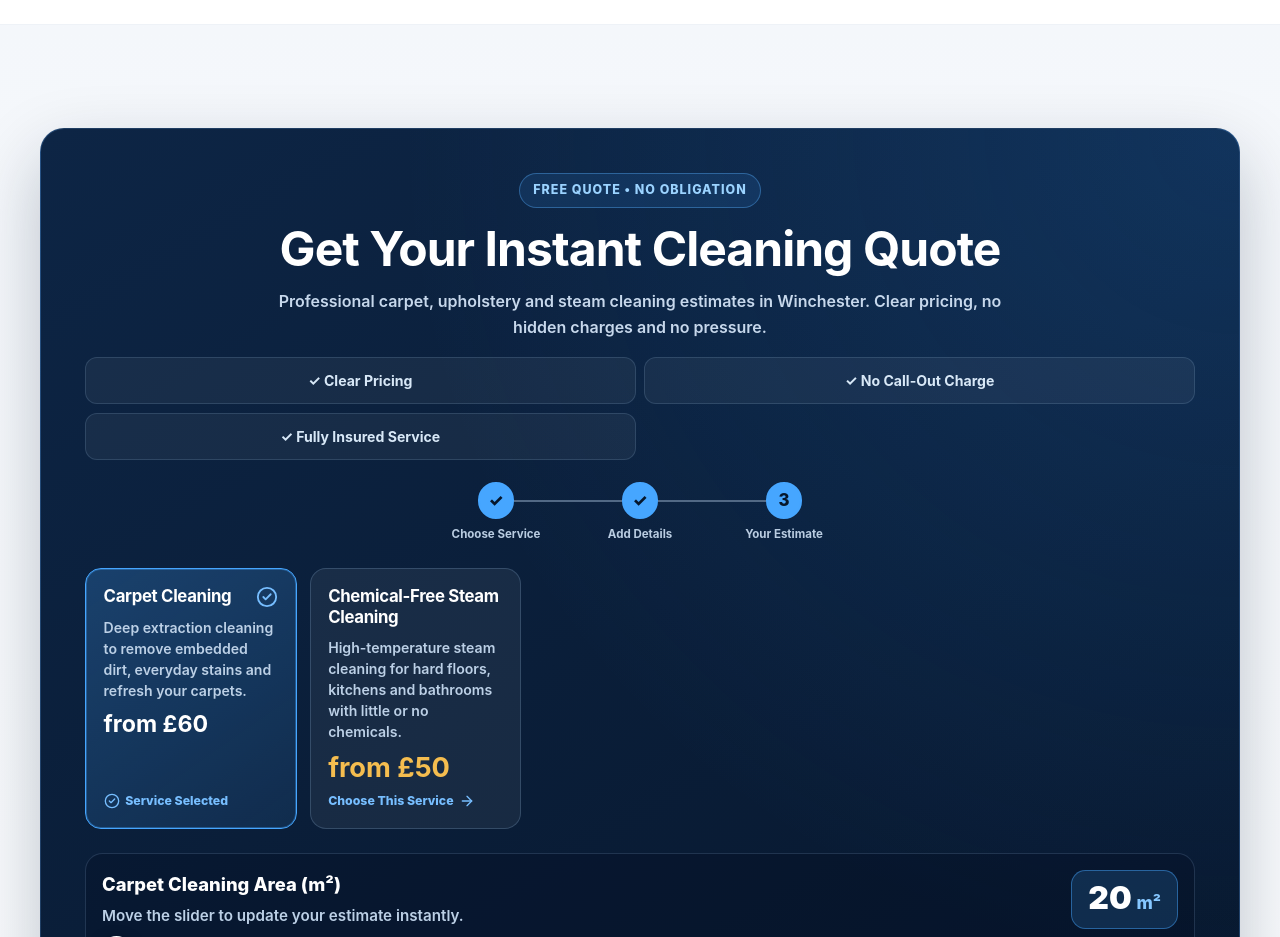
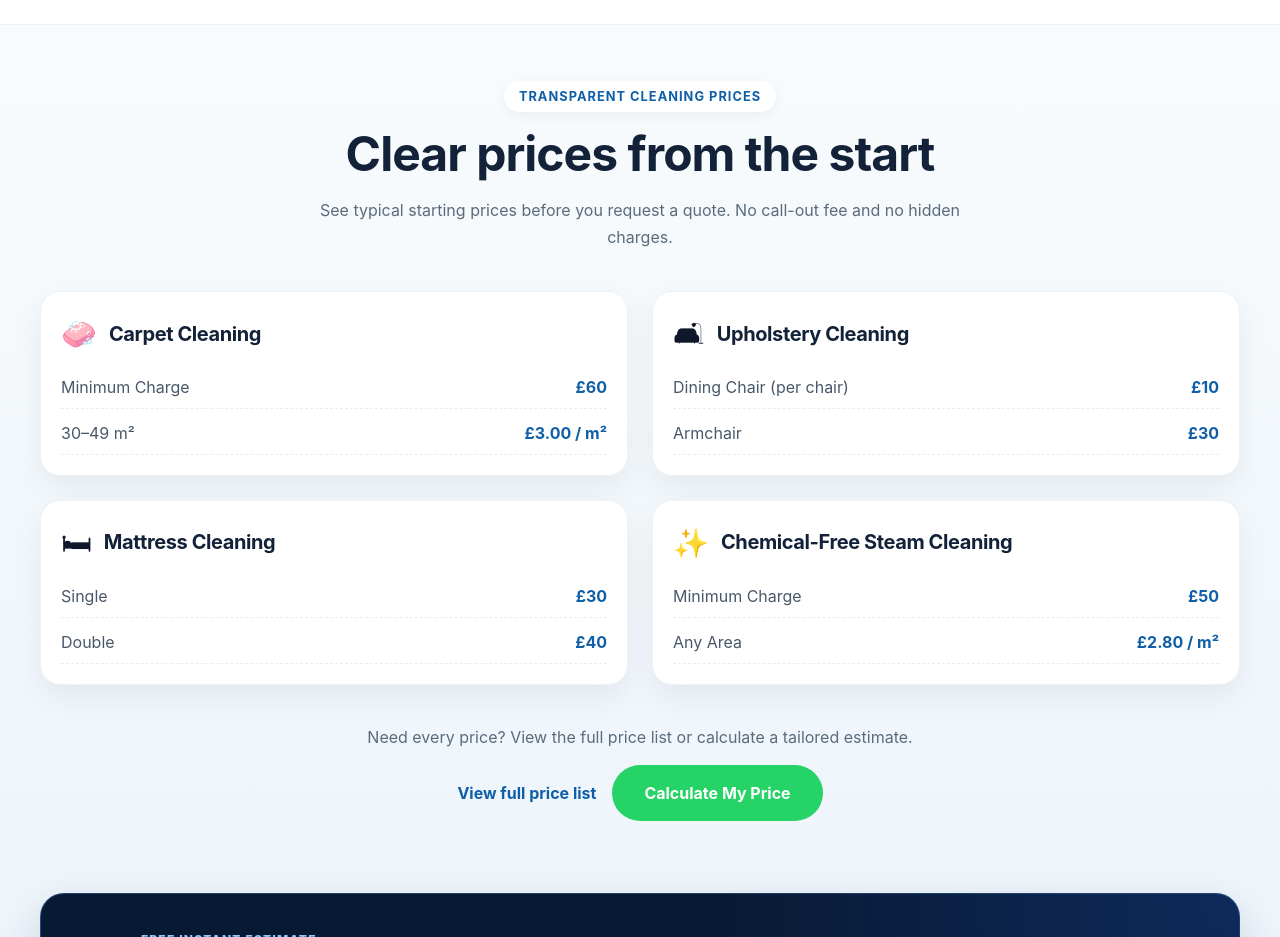
Before and after one commit to Robigo1977/ROBIGO-V5, a React (Vite) app: page / in a window 1280 px wide. Shown: the part 1863-2800 px from the top of the page. Built offline with nearby package versions, Linux system fonts and the light colour scheme.

Commit message:
Shorten homepage and add dedicated quote page

```diff
--- a/src/App.tsx
+++ b/src/App.tsx
@@ -1,4 +1,5 @@
-import { Route, Routes } from "react-router-dom";
+import { useEffect } from "react";
+import { Route, Routes, useLocation } from "react-router-dom";
 
 import Navbar from "./components/layout/Navbar";
 import Footer from "./components/layout/Footer";
@@ -7,7 +8,8 @@ import FloatingWhatsApp from "./components/layout/FloatingWhatsApp/FloatingWhats
 import Hero from "./components/sections/Hero";
 import UrgentServices from "./components/sections/UrgentServices";
 import TrustBar from "./components/sections/TrustBar";
-import QuoteCalculator from "./components/sections/QuoteCalculator";
+import Pricing from "./components/sections/Pricing/Pricing";
+import QuoteTeaser from "./components/sections/QuoteTeaser/QuoteTeaser";
 import BeforeAfter from "./components/sections/BeforeAfter";
 import Services from "./components/sections/Services";
 import ExploreMore from "./components/sections/ExploreMore/ExploreMore";
@@ -17,6 +19,7 @@ import CarpetCleaningWinchester from "./pages/CarpetCleaningWinchester";
 import MoreInformation from "./pages/MoreInformation";
 import CommercialCleaningWinchester from "./pages/CommercialCleaningWinchester";
 import CommercialSectorPage from "./pages/CommercialSectorPage";
+import InstantQuote from "./pages/InstantQuote";
 
 function HomePage() {
   return (
@@ -24,7 +27,8 @@ function HomePage() {
       <Hero />
       <UrgentServices />
       <TrustBar />
-      <QuoteCalculator />
+      <Pricing compact />
+      <QuoteTeaser />
       <Services />
       <BeforeAfter compact />
       <ExploreMore />
@@ -33,13 +37,34 @@ function HomePage() {
   );
 }
 
+function RouteScrollManager() {
+  const { pathname, hash } = useLocation();
+
+  useEffect(() => {
+    const frame = window.requestAnimationFrame(() => {
+      if (hash) {
+        document.getElementById(hash.slice(1))?.scrollIntoView();
+        return;
+      }
+
+      window.scrollTo({ top: 0, left: 0 });
+    });
+
+    return () => window.cancelAnimationFrame(frame);
+  }, [pathname, hash]);
+
+  return null;
+}
+
 function App() {
   return (
     <>
+      <RouteScrollManager />
       <Navbar />
 
       <Routes>
         <Route path="/" element={<HomePage />} />
+        <Route path="/instant-quote" element={<InstantQuote />} />
         <Route
           path="/carpet-cleaning-winchester"
           element={<CarpetCleaningWinchester />}
--- a/src/components/layout/Navbar/Navbar.tsx
+++ b/src/components/layout/Navbar/Navbar.tsx
@@ -22,8 +22,9 @@ export default function Navbar() {
             aria-label="Primary navigation"
           >
             <a href="/#services">Services</a>
-            <a href="/#quote">Quote</a>
-            <a href="/#reviews">Reviews</a>
+            <a href="/#pricing">Prices</a>
+            <a href="/instant-quote">Instant Quote</a>
+            <a href="/more-about-robigo#reviews">Reviews</a>
             <a href="/#contact">Contact</a>
           </nav>
 
--- a/src/components/sections/Hero/hero.data.ts
+++ b/src/components/sections/Hero/hero.data.ts
@@ -1,14 +1,14 @@
 export const heroData = {
-  badge: "WINCHESTER AREA",
+  badge: "WINCHESTER & SURROUNDING AREAS",
 
   title: "Premium Carpet Cleaning in Winchester",
 
   subtitle:
-    "Carpets, upholstery and chemical-free steam cleaning — professionally cleaned, beautifully finished.",
+    "Carpets, upholstery and chemical-free steam cleaning across Winchester and nearby areas — professionally cleaned, beautifully finished.",
 
   primaryButton: {
     label: "Get My Free WhatsApp Quote",
-    href: "#quote",
+    href: "/instant-quote",
   },
 
   secondaryButton: {
--- a/src/components/sections/Pricing/Pricing.module.css
+++ b/src/components/sections/Pricing/Pricing.module.css
@@ -1,6 +1,10 @@
 .section {
   padding: 5rem 0;
   background: linear-gradient(180deg, #f8fbfd 0%, #eef5fb 100%);
+}
+
+.compact {
+  padding: 3.5rem 0;
 }
 
 .header {
@@ -98,6 +102,15 @@
   color: #5c6b7a;
 }
 
+.secondaryLink {
+  display: block;
+  width: fit-content;
+  margin: 0 auto 1rem;
+  color: #0f5fa8;
+  font-weight: 700;
+  text-underline-offset: 0.2em;
+}
+
 .button {
   display: inline-flex;
   align-items: center;
@@ -119,4 +132,26 @@
   .grid {
     grid-template-columns: repeat(2, 1fr);
   }
+
+  .compact .card {
+    padding: 1.25rem;
+  }
+
+  .compact .cta {
+    display: flex;
+    flex-wrap: wrap;
+    align-items: center;
+    justify-content: center;
+    gap: 1rem;
+  }
+
+  .compact .cta p {
+    flex-basis: 100%;
+    margin: 0;
+  }
+
+  .compact .secondaryLink {
+    display: inline-flex;
+    margin: 0;
+  }
 }
--- a/src/components/sections/Pricing/Pricing.tsx
+++ b/src/components/sections/Pricing/Pricing.tsx
@@ -1,287 +1,84 @@
-// src/components/sections/Pricing/Pricing.tsx
-
 import Container from "../../ui/Container/Container";
 import { site } from "../../../config/site";
-
 import { pricing } from "./pricing.data";
-
 import styles from "./Pricing.module.css";
 
+interface PricingProps {
+  compact?: boolean;
+}
 
+export default function Pricing({ compact = false }: PricingProps) {
+  return (
+    <section
+      id="pricing"
+      className={`${styles.section} ${compact ? styles.compact : ""}`}
+      aria-labelledby="pricing-heading"
+    >
+      <Container>
+        <div className={styles.header}>
+          <span className={styles.eyebrow}>TRANSPARENT CLEANING PRICES</span>
+          <h2 id="pricing-heading">
+            {compact
+              ? "Clear prices from the start"
+              : "Professional Cleaning Prices in Winchester"}
+          </h2>
+          <p>
+            {compact
+              ? "See typical starting prices before you request a quote. No call-out fee and no hidden charges."
+              : "Clear carpet, upholstery, mattress and steam cleaning prices with no hidden charges and no call-out fees. Use our instant quote calculator or contact ROBIGO on WhatsApp for a personalised quotation."}
+          </p>
+        </div>
 
-export default function Pricing() {
+        <div className={styles.grid}>
+          {pricing.map((category) => (
+            <article key={category.id} className={styles.card}>
+              <div className={styles.cardHeader}>
+                <span className={styles.icon} aria-hidden="true">
+                  {category.icon}
+                </span>
+                <h3>{category.title}</h3>
+              </div>
 
+              <div className={styles.list}>
+                {(compact ? category.items.slice(0, 2) : category.items).map(
+                  (item) => (
+                    <div
+                      key={`${category.id}-${item.label}`}
+                      className={styles.row}
+                    >
+                      <span className={styles.label}>{item.label}</span>
+                      <span className={styles.price}>{item.price}</span>
+                    </div>
+                  ),
+                )}
+              </div>
+            </article>
+          ))}
+        </div>
 
-  return (
-
-
-    <section
-
-      id="pricing"
-
-      className={styles.section}
-
-    >
-
-
-
-      <Container>
-
-
-
-
-
-        <div
-
-          className={styles.header}
-
-        >
-
-
-
-          <span
-
-            className={styles.eyebrow}
-
-          >
-
-            TRANSPARENT CLEANING PRICES
-
-          </span>
-
-
-
-
-
-          <h2>
-
-            Professional Cleaning Prices in Winchester
-
-          </h2>
-
-
-
-
-
+        <div className={styles.cta}>
           <p>
-
-            Clear carpet, upholstery, mattress and steam cleaning prices with
-            no hidden charges and no call-out fees. Use our instant quote
-            calculator or contact ROBIGO on WhatsApp for a personalised
-            quotation.
-
+            {compact
+              ? "Need every price? View the full price list or calculate a tailored estimate."
+              : "Need a personalised quotation? Send ROBIGO a WhatsApp message and receive a clear, no-obligation estimate."}
           </p>
 
-
-
-        </div>
-
-
-
-
-
-
-
-        <div
-
-          className={styles.grid}
-
-        >
-
-
-
-          {pricing.map((category) => (
-
-
-
-            <article
-
-              key={category.id}
-
-              className={styles.card}
-
-            >
-
-
-
-              <div
-
-                className={styles.cardHeader}
-
-              >
-
-
-
-                <span
-
-                  className={styles.icon}
-
-                >
-
-                  {category.icon}
-
-                </span>
-
-
-
-
-
-                <h3>
-
-                  {category.title}
-
-                </h3>
-
-
-
-              </div>
-
-
-
-
-
-
-
-              <div
-
-                className={styles.list}
-
-              >
-
-
-
-                {category.items.map((item) => (
-
-
-
-                  <div
-
-
-                    key={`${category.id}-${item.label}`}
-
-
-                    className={styles.row}
-
-
-                  >
-
-
-
-                    <span
-
-                      className={styles.label}
-
-                    >
-
-                      {item.label}
-
-                    </span>
-
-
-
-
-
-                    <span
-
-                      className={styles.price}
-
-                    >
-
-                      {item.price}
-
-                    </span>
-
-
-
-                  </div>
-
-
-
-                ))}
-
-
-
-              </div>
-
-
-
-
-
-            </article>
-
-
-
-          ))}
-
-
-
-        </div>
-
-
-
-
-
-
-
-        <div
-
-          className={styles.cta}
-
-        >
-
-
-
-          <p>
-
-            Need a personalised quotation? Send ROBIGO a WhatsApp message and
-            receive a clear, no-obligation estimate.
-
-          </p>
-
-
-
-
+          {compact && (
+            <a className={styles.secondaryLink} href="/more-about-robigo#pricing">
+              View full price list
+            </a>
+          )}
 
           <a
-
-
             className={styles.button}
-
-
-            href={site.whatsappMessage()}
-
-
-            target="_blank"
-
-
-            rel="noopener noreferrer"
-
-
+            href={compact ? "/instant-quote" : site.whatsappMessage()}
+            target={compact ? undefined : "_blank"}
+            rel={compact ? undefined : "noopener noreferrer"}
           >
-
-            Get a Free WhatsApp Quote
-
+            {compact ? "Calculate My Price" : "Get a Free WhatsApp Quote"}
           </a>
-
-
-
         </div>
-
-
-
-
-
-
-
       </Container>
-
-
-
-
     </section>
-
-
   );
-
-
 }
--- a/src/components/sections/QuoteCalculator/QuoteCalculator.tsx
+++ b/src/components/sections/QuoteCalculator/QuoteCalculator.tsx
@@ -10,7 +10,6 @@ import QuoteActions from "./QuoteActions";
 import { calculateQuoteResult } from "./priceEngine";
 import type { QuoteExtras, QuoteItem, ServiceType } from "./types";
 import { fadeUp } from "../../../motion/variants";
-import { viewport } from "../../../motion/viewport";
 import styles from "./QuoteCalculator.module.css";
 
 const INITIAL_EXTRAS: QuoteExtras = {
@@ -69,8 +68,7 @@ export default function QuoteCalculator() {
           className={styles.calculator}
           variants={fadeUp}
           initial="hidden"
-          whileInView="show"
-          viewport={viewport}
+          animate="show"
         >
           <ProgressHeader currentStep={3} id="quote-heading" />
           <ServiceCards selected={service} onSelect={selectService} />
--- a/src/components/sections/QuoteCalculator/ServiceCards.tsx
+++ b/src/components/sections/QuoteCalculator/ServiceCards.tsx
@@ -11,7 +11,7 @@ import type {
 
 import {
   services,
-} from "./quote.data";
+} from "./data";
 import { SERVICE_PRICES } from "./servicePrices";
 
 import styles from "./QuoteCalculator.module.css";
--- a/src/components/sections/QuoteCalculator/quote.data.ts
+++ /dev/null
@@ -1,16 +0,0 @@
-import type { ServiceCard } from "./types";
-
-export const services: ServiceCard[] = [
-  {
-    id: "carpet",
-    title: "Carpet Cleaning",
-    description:
-      "Deep extraction cleaning to remove embedded dirt, everyday stains and refresh your carpets.",
-  },
-  {
-    id: "steam",
-    title: "Chemical-Free Steam Cleaning",
-    description:
-      "High-temperature steam cleaning for hard floors, kitchens and bathrooms with little or no chemicals.",
-  },
-];
--- /dev/null
+++ b/src/components/sections/QuoteTeaser/QuoteTeaser.tsx
@@ -0,0 +1,61 @@
+import { Calculator, Check, MessageCircle } from "lucide-react";
+
+import Container from "../../ui/Container";
+import Button from "../../ui/Button";
+import { site } from "../../../config/site";
+
+import styles from "./QuoteTeaser.module.css";
+
+export default function QuoteTeaser() {
+  return (
+    <section
+      id="quote"
+      className={styles.section}
+      aria-labelledby="quote-teaser-heading"
+    >
+      <Container>
+        <div className={styles.card}>
+          <div className={styles.icon} aria-hidden="true">
+            <Calculator size={28} />
+          </div>
+
+          <div className={styles.content}>
+            <span className={styles.eyebrow}>FREE INSTANT ESTIMATE</span>
+            <h2 id="quote-teaser-heading">Calculate your cleaning price</h2>
+            <p>
+              Choose your service and a few simple details to see an immediate,
+              no-obligation estimate.
+            </p>
+
+            <ul className={styles.benefits}>
+              <li>
+                <Check size={18} /> Takes about 60 seconds
+              </li>
+              <li>
+                <Check size={18} /> Clear price breakdown
+              </li>
+              <li>
+                <Check size={18} /> No personal details required
+              </li>
+            </ul>
+          </div>
+
+          <div className={styles.actions}>
+            <Button href="/instant-quote" size="lg" fullWidth>
+              Open Instant Calculator
+            </Button>
+            <a
+              className={styles.whatsapp}
+              href={site.whatsappMessage()}
+              target="_blank"
+              rel="noopener noreferrer"
+            >
+              <MessageCircle size={18} />
+              Prefer WhatsApp?
+            </a>
+          </div>
+        </div>
+      </Container>
+    </section>
+  );
+}
--- /dev/null
+++ b/src/pages/InstantQuote.tsx
@@ -0,0 +1,39 @@
+import QuoteCalculator from "../components/sections/QuoteCalculator";
+import SEO from "../seo/SEO";
+
+import styles from "./InstantQuote.module.css";
+
+export default function InstantQuote() {
+  return (
+    <main id="main-content">
+      <SEO
+        config={{
+          title: "Instant Cleaning Quote Calculator | ROBIGO Winchester",
+          description:
+            "Calculate an instant estimate for carpet, upholstery, mattress, rug or steam cleaning in Winchester and surrounding areas.",
+          canonical: "https://robigo.co.uk/instant-quote",
+          ogTitle: "Instant Cleaning Quote Calculator | ROBIGO",
+          ogDescription:
+            "Get a clear, no-obligation cleaning estimate in about 60 seconds.",
+          ogImage: "https://robigo.co.uk/og-image.jpg",
+          twitterTitle: "Instant Cleaning Quote Calculator | ROBIGO",
+          twitterDescription:
+            "Get a clear, no-obligation cleaning estimate in about 60 seconds.",
+          twitterImage: "https://robigo.co.uk/og-image.jpg",
+        }}
+      />
+
+      <header className={styles.intro}>
+        <span>WINCHESTER & SURROUNDING AREAS</span>
+        <h1>Instant Cleaning Quote</h1>
+        <p>
+          Select what you need cleaned for an immediate estimate. No personal
+          details are required to calculate your price.
+        </p>
+        <a href="/">Back to the main page</a>
+      </header>
+
+      <QuoteCalculator />
+    </main>
+  );
+}
```
Also changed, not shown: src/components/sections/QuoteTeaser/QuoteTeaser.module.css (added, +92 -0 lines), src/pages/InstantQuote.module.css (added, +40 -0 lines), 1 other file (tests, documents, lock files or other folders).
